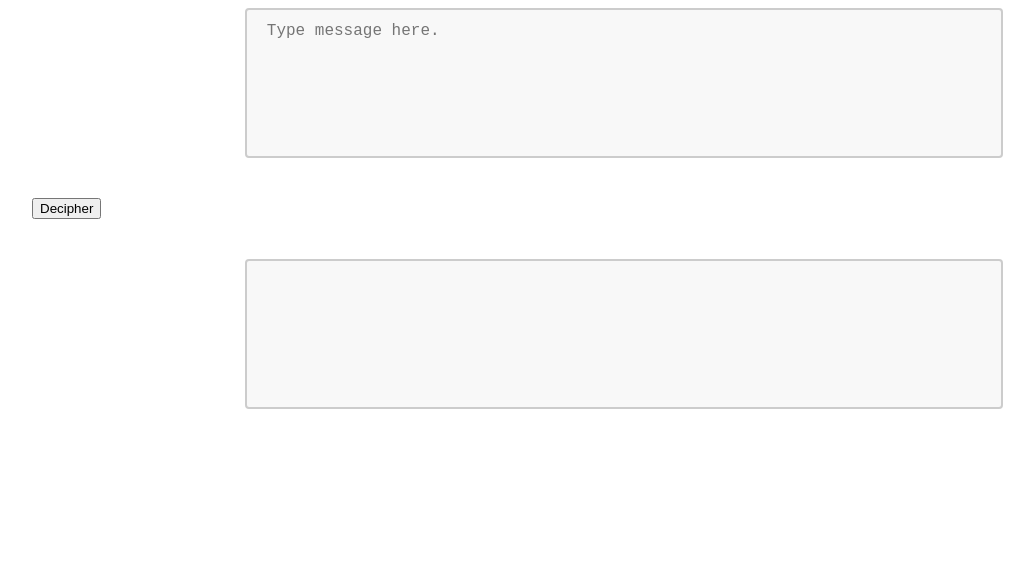
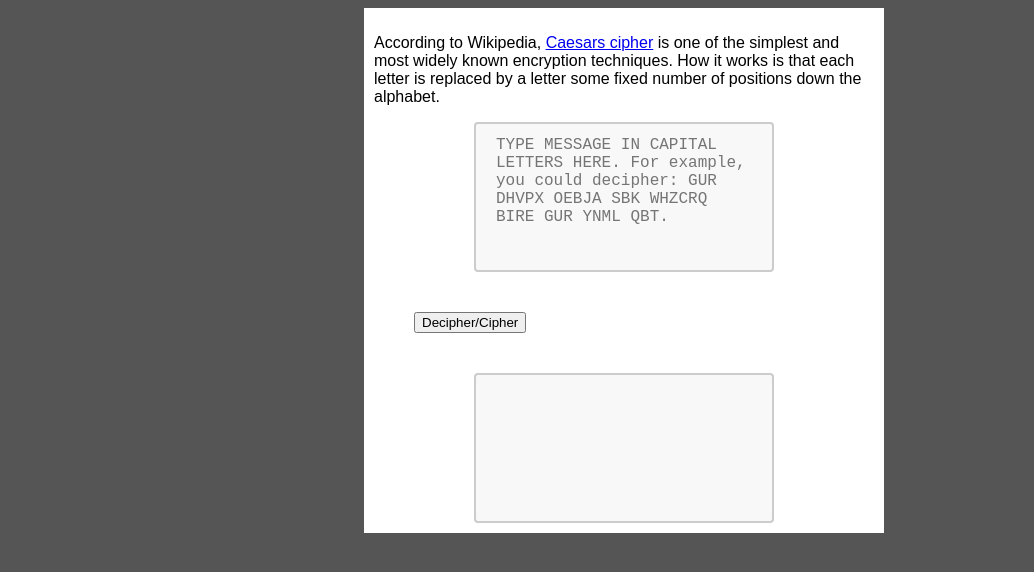
Before and after one commit to claradeal/caesars-cipher, a plain HTML site: page index.html in a window 1280 px wide. Shown: the whole page, without its empty margins (16-1050 px from the left). Drawn offline with Linux system fonts and the light colour scheme.

Commit message:
added info and example

```diff
--- a/index.html
+++ b/index.html
@@ -1,15 +1,18 @@
 <!DOCTYPE html>
 <html lang="en" >
 <head>
-  <meta charset="UTF-8">
+  <meta charset="UTF-8" name="viewport" content="width=device-width, initial-scale-1">
   <title>Caesars Cipher</title>
   <link rel="stylesheet" href="./style.css">
 </head>
 
 <body>
-<textarea type="text" id="message" placeholder="Type message here." value=""></textarea>
-<button id="myBtn">Decipher</button>
+<div class="content">
+<p>According to Wikipedia, <a href="https://en.wikipedia.org/wiki/Caesar_cipher">Caesars cipher</a> is one of the simplest and most widely known encryption techniques. How it works is that each letter is replaced by a letter some fixed number of positions down the alphabet.</p>
+<textarea type="text" id="message" placeholder="TYPE MESSAGE IN CAPITAL LETTERS HERE. For example, you could decipher: GUR DHVPX OEBJA SBK WHZCRQ BIRE GUR YNML QBT." value=""></textarea>
+<button id="myBtn">Decipher/Cipher</button>
 <div id="answer"></div>
+</div>
 
 <script>
   var x = document.getElementById("myBtn");
--- a/style.css
+++ b/style.css
@@ -1,3 +1,15 @@
+body {
+  background: #555;
+  font-family: arial;
+}
+
+.content {
+  max-width: 500px;
+  margin: auto;
+  background: white;
+  padding: 10px;
+}
+
 textarea {
   width: 60%;
   height: 150px;
@@ -16,7 +28,7 @@ button {
   margin: 40px;
 }
 
-div {
+#answer {
   width: 60%;
   height: 150px;
   padding: 12px 20px;
```
